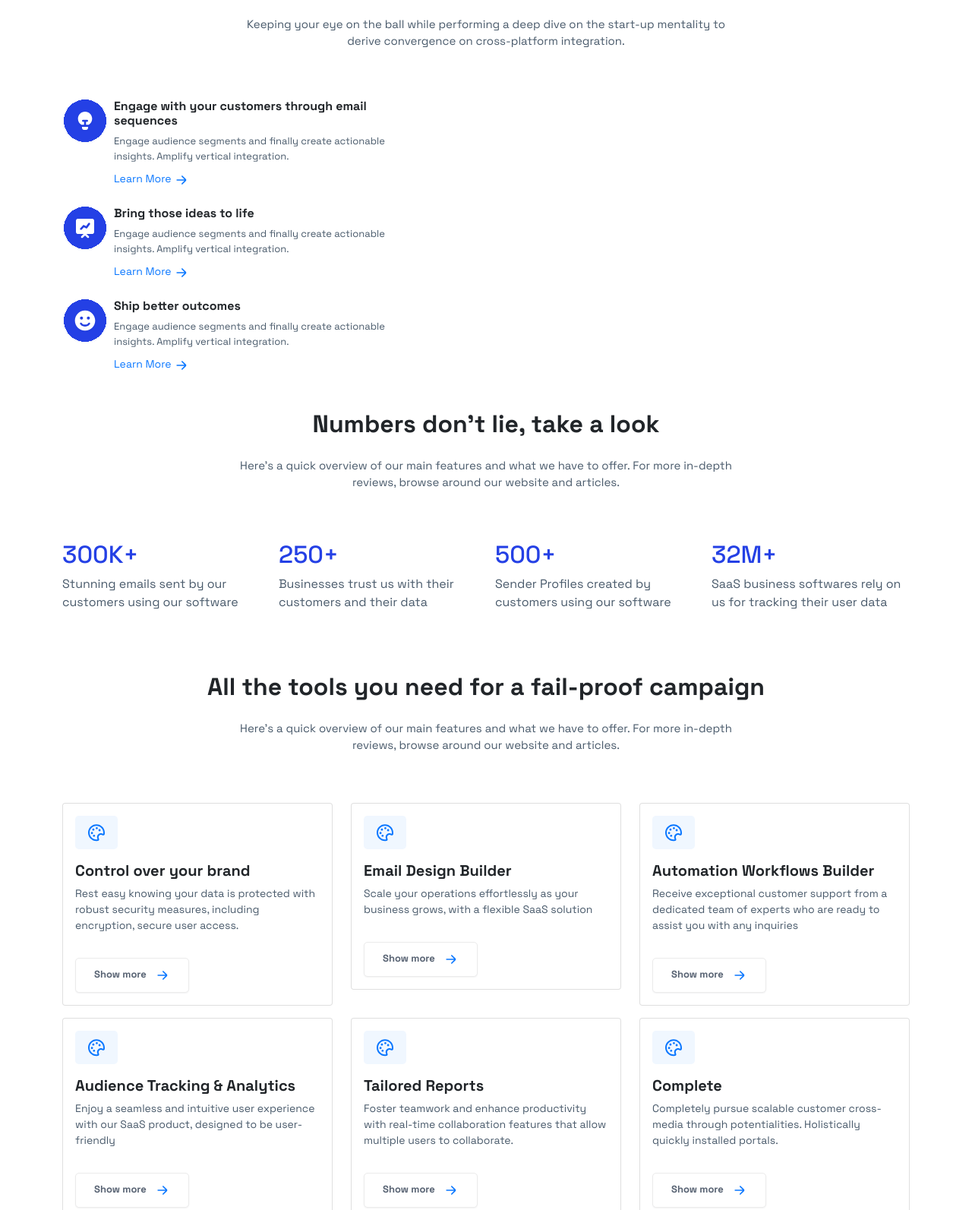
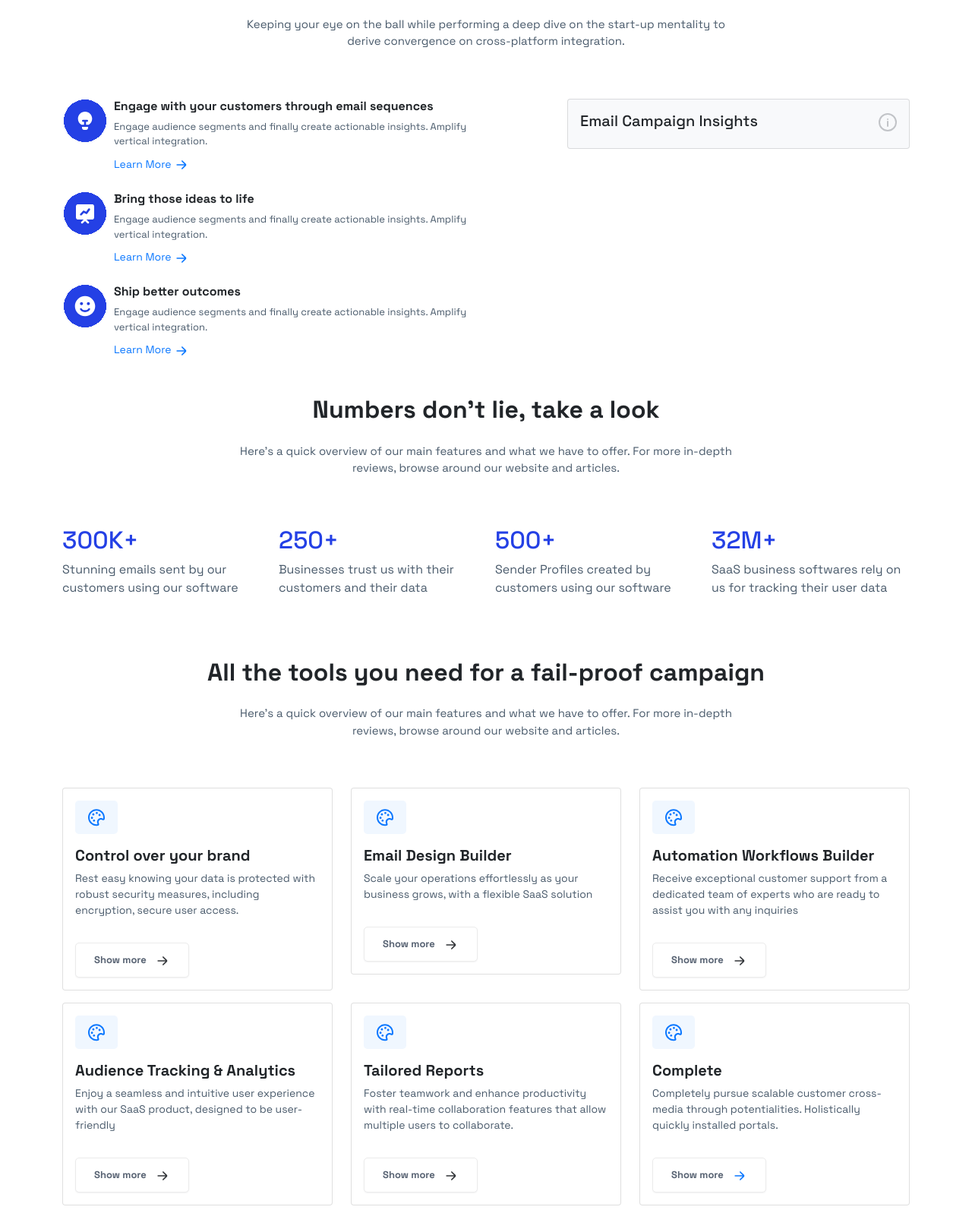
Before and after one commit to benessaessa/overboard, a plain HTML site: page product.html in a window 1280 px wide. Shown: the part 626-2219 px from the top of the page at 76% size. Drawn offline with nearby package versions, Linux system fonts and the light colour scheme.

Commit message:
product page

```diff
--- a/assets/css/style.css
+++ b/assets/css/style.css
@@ -22,6 +22,9 @@ body{
 }
 .bgSecondary{
     background-color: #F0F7FF;
+}
+.bgLight{
+    background-color: #F8F9FB;
 }
 .font-size-13{
     font-size: 13px;
--- a/product.html
+++ b/product.html
@@ -253,7 +253,7 @@
             <p class="fw-light pt-3">We’ve been told it is not possible to overachieve our customers’ expectations. We have not reinvented the wheel, we decided to build upon it.</p>
             <div class="d-md-flex gap-3 pb-4 pt-lg-5 pt-3 containerButtons">
               <button class="btn btnStart h-46 px-4">Get Started - Free Trial 14 Days</button>
-              <button class="btn btnLogin h-46 px-4">Contact Us</button>
+              <button class="btn btnLogin h-46 px-4">Contact Us <img src="assets/images/rightBlack.svg" class="ms-2" alt=""></button>
             </div>
           </div>
           <div class="col-lg-6">
@@ -270,8 +270,8 @@
           <h3 class="fw-bold">Our Latest Features</h3>
           <p class="font-size-15 textSecondary fw-light pt-3">Keeping your eye on the ball while performing a deep dive on the start-up mentality to <br>  derive convergence on cross-platform integration.</p>
         </div>
-        <div class="row pt-lg-5 pt-3">
-          <div class="col-lg-5 col-md-6">
+        <div class="row pt-lg-5 pt-3 justify-content-between">
+          <div class="col-lg-6 col-md-6">
             <div class="d-flex gap-2" data-aos="fade-up" data-aos-duration="1000">
               <p><img src="assets/images/bulb.svg" title="image" alt="image not found"></p>
               <div>
@@ -294,6 +294,13 @@
                 <h6 class="fw-bold">Ship better outcomes</h6>
                 <p class="textSecondary font-size-13 mb-2">Engage audience segments and finally create actionable insights. Amplify vertical integration.</p>
                 <a href="#" class="text-decoration-none textPrimary font-size-14">Learn More <img src="assets/images/right.svg" title="arrow" alt="image not found"></a>
+              </div>
+            </div>
+          </div>
+          <div class="col-lg-5 col-md-6">
+            <div class="card bgLight">
+              <div class="card-body">
+                <h5>Email Campaign Insights <span class="float-end"><img src="assets/images/information.svg" alt=""></span></h5>
               </div>
             </div>
           </div>
@@ -341,7 +348,7 @@
               <p class="fw-light textSecondary font-size-14">
                 Rest easy knowing your data is protected with robust security measures, including encryption, secure user access.
               <p>
-              <button class="btn btnLogin h-46 px-4 mt-3">Show more <img src="assets/images/right.svg" class="ms-2" alt=""></button>
+              <button class="btn btnLogin h-46 px-4 mt-3">Show more <img src="assets/images/rightBlack.svg" class="ms-2" alt=""></button>
             </div>
           </div>
         </div>
@@ -357,7 +364,7 @@
               <p class="fw-light textSecondary font-size-14">
                 Scale your operations effortlessly as your business grows, with a flexible SaaS solution
               <p>
-              <button class="btn btnLogin h-46 px-4 mt-3">Show more <img src="assets/images/right.svg" class="ms-2" alt=""></button>
+              <button class="btn btnLogin h-46 px-4 mt-3">Show more <img src="assets/images/rightBlack.svg" class="ms-2" alt=""></button>
             </div>
           </div>
         </div>
@@ -373,7 +380,7 @@
               <p class="fw-light textSecondary font-size-14">
                 Receive exceptional customer support from a dedicated team of experts who are ready to assist you with any inquiries
               <p>
-              <button class="btn btnLogin h-46 px-4 mt-3">Show more <img src="assets/images/right.svg" class="ms-2" alt=""></button>
+              <button class="btn btnLogin h-46 px-4 mt-3">Show more <img src="assets/images/rightBlack.svg" class="ms-2" alt=""></button>
             </div>
           </div>
         </div>
@@ -389,7 +396,7 @@
               <p class="fw-light textSecondary font-size-14">
                 Enjoy a seamless and intuitive user experience with our SaaS product, designed to be user-friendly
               <p>
-              <button class="btn btnLogin h-46 px-4 mt-3">Show more <img src="assets/images/right.svg" class="ms-2" alt=""></button>
+              <button class="btn btnLogin h-46 px-4 mt-3">Show more <img src="assets/images/rightBlack.svg" class="ms-2" alt=""></button>
             </div>
           </div>
         </div>
@@ -405,7 +412,7 @@
               <p class="fw-light textSecondary font-size-14">
                 Foster teamwork and enhance productivity with real-time collaboration features that allow multiple users to collaborate.
               <p>
-              <button class="btn btnLogin h-46 px-4 mt-3">Show more <img src="assets/images/right.svg" class="ms-2" alt=""></button>
+              <button class="btn btnLogin h-46 px-4 mt-3">Show more <img src="assets/images/rightBlack.svg" class="ms-2" alt=""></button>
             </div>
           </div>
         </div>
```
Also changed, not shown: assets/images/information.svg (added), assets/images/rightBlack.svg (added).
